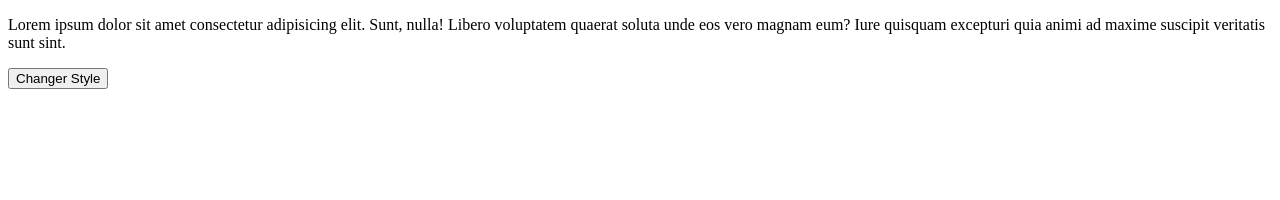
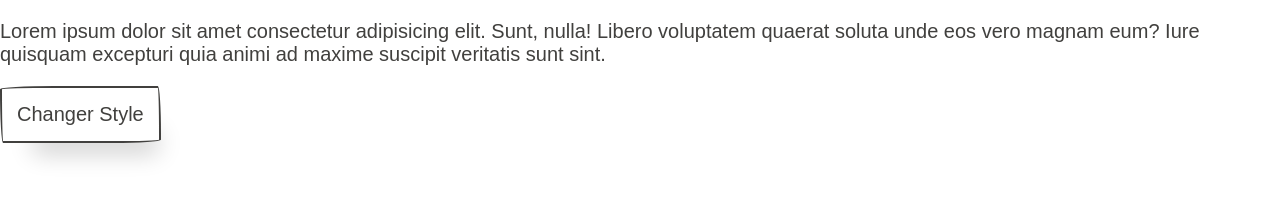
Before and after one commit to SabrinaMouginot/Chgt-dynamique-de-style_JS, a plain HTML site: page index.html in a window 1280 px wide. Drawn offline with nearby package versions, Linux system fonts and the light colour scheme; a web font is replaced by a local one.

Commit message:
ajout PaperCSS: Framework CSS pour simplifier le prototypage

```diff
--- a/index.html
+++ b/index.html
@@ -7,6 +7,7 @@
     <title>Changement dynamique de style</title>
     <link rel="stylesheet" href="style.css"/>
     <link rel="shortcut icon" type="image/png" sizes="16x16" href="favicon.png"/>
+    <link rel="stylesheet" href="https://unpkg.com/papercss@1.6.1/dist/paper.min.css">
 </head>
 <body>
     <p id="parag1">Lorem ipsum dolor sit amet consectetur adipisicing elit.
```
